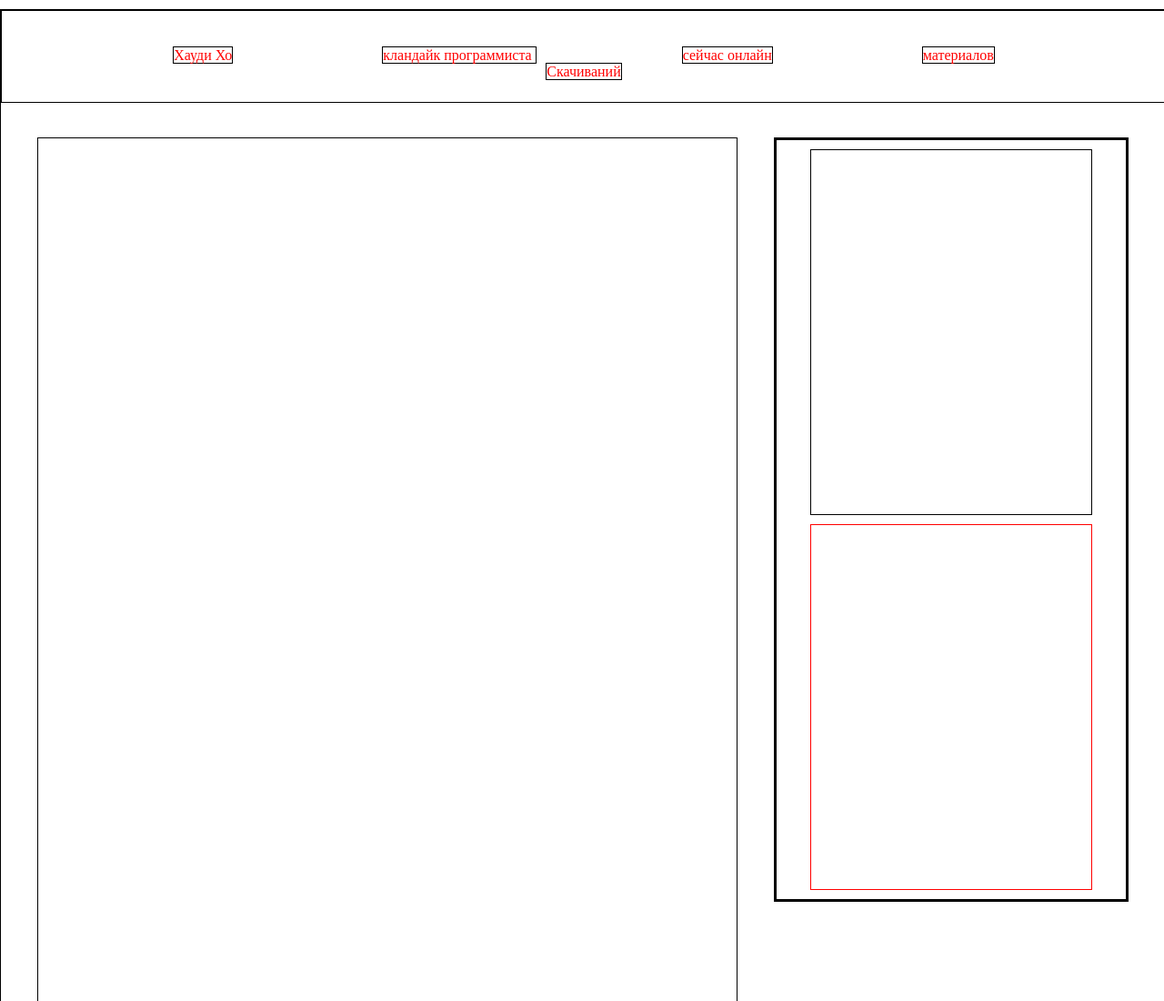
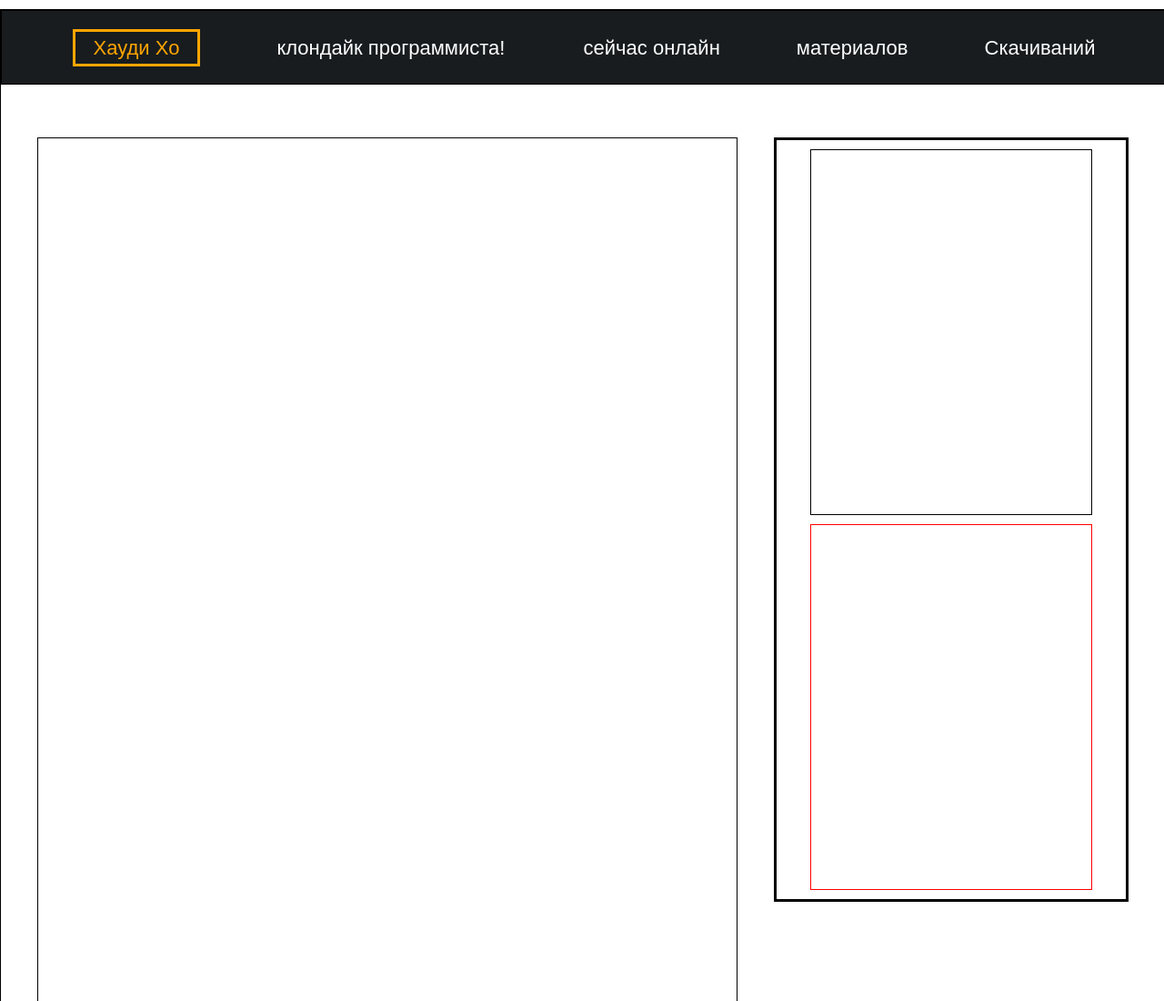
Before and after one commit to vlados36/myBlog, a plain HTML site: page Index.html in a window 1280 px wide. Shown: the top 1100 px of the page at 91% size. Drawn offline with Linux system fonts and the light colour scheme.

Commit message:
20 commit

```diff
--- a/Index.html
+++ b/Index.html
@@ -10,7 +10,7 @@
 	<div id="obertka"> <!-- ообертка для всего сайта -->
 
 		<div id="header"><!-- шапка -->
-		<span class="but">Хауди Хо</span>  <span class="but"> кландайк программиста </span>  <span class="but">сейчас онлайн</span>   <span class="but">материалов</span> <span class="but">Скачиваний</span>
+		<span class="but" id="haudiho">Хауди Хо</span>  <span class="but"> клондайк программиста! </span>  <span class="but">сейчас онлайн</span>   <span class="but">материалов</span> <span class="but">Скачиваний</span>
 		</div>
 
 		<div id="obertkaBar">
--- a/style/style1.css
+++ b/style/style1.css
@@ -5,16 +5,19 @@
 	width:100%;
 	border:1px solid black;
 	top:10px;
-	left:0px
+	left:0px;
+
+
 
 }
 
 #header{
 	position:absolute;
-	height:100px;
+	height:80px;
 	width:100%;
 	border:1px solid black;
 	text-align: center;
+	background-color:#181C1F;
 
 }
 
--- a/style/styleHeader.css
+++ b/style/styleHeader.css
@@ -1,13 +1,16 @@
 .but{
 	position:relative;
-	color:red;
-	border:1px solid black;
-	margin:80px;
-	top:40px;
-
-
-
-
-
+	color:white;
+	margin:40px;
+	top:28px;
+	font-size:22px;
+	font-family:sans-serif;
 
 }
+
+#haudiho{
+	padding:5px 20px 5px 20px;
+	border:3px solid #FFA500;
+	color:#FFA500;
+
+}
```
